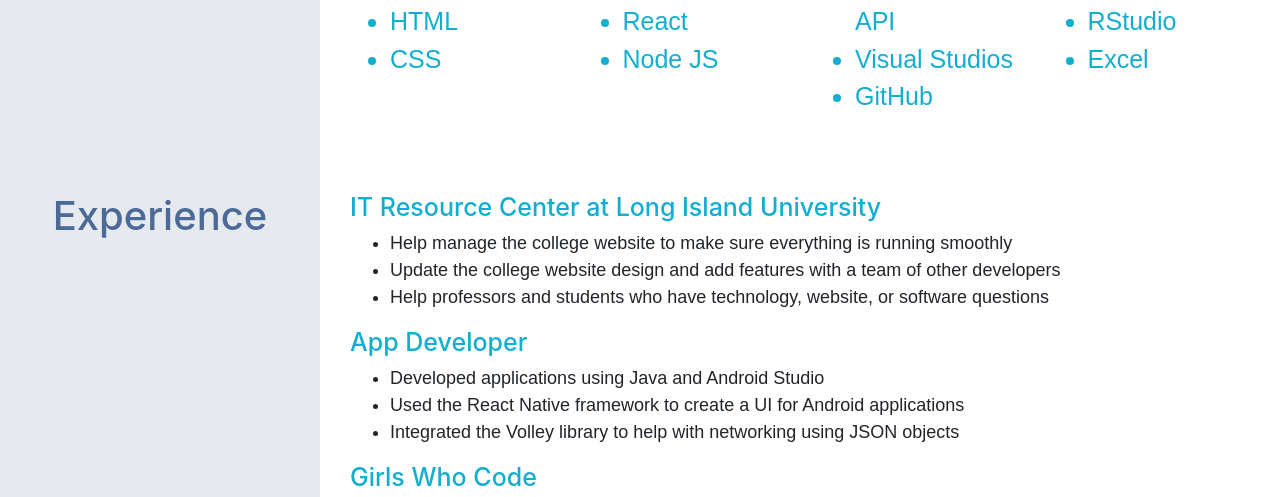
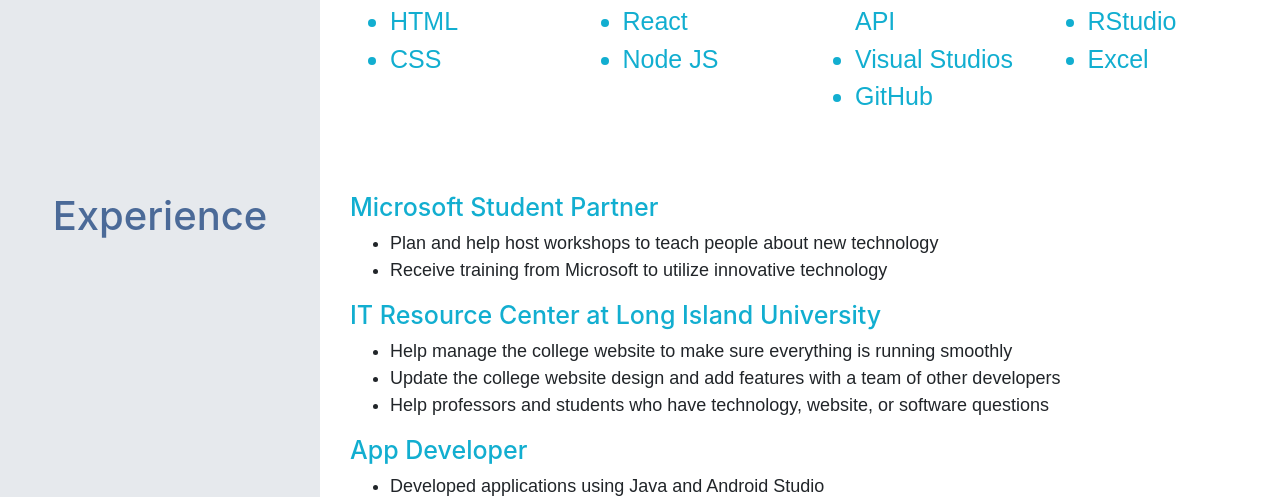
Before and after one commit to isbatullah/ResumeSite, a plain HTML site: page index.html in a window 1280 px wide. Shown: the part 597-1094 px from the top of the page. Drawn offline with nearby package versions, Linux system fonts and the light colour scheme; a web font is replaced by a local one.

Commit message:
Update index.html

```diff
--- a/index.html
+++ b/index.html
@@ -253,6 +253,11 @@ div#contactCard{
         <h1>Experience</h1>
       </div>
       <div id="rightPage5" class="col-sm-9">
+         <h1 id="expTitle">Microsoft Student Partner</h1>
+        <ul>
+          <li id="expSum">Plan and help host workshops to teach people about new technology</li>
+          <li id="expSum">Receive training from Microsoft to utilize innovative technology</li>
+        </ul>
         <h1 id="expTitle">IT Resource Center at Long Island University</h1>
         <ul>
           <li id="expSum">Help manage the college website to make sure everything is running smoothly</li>
```
